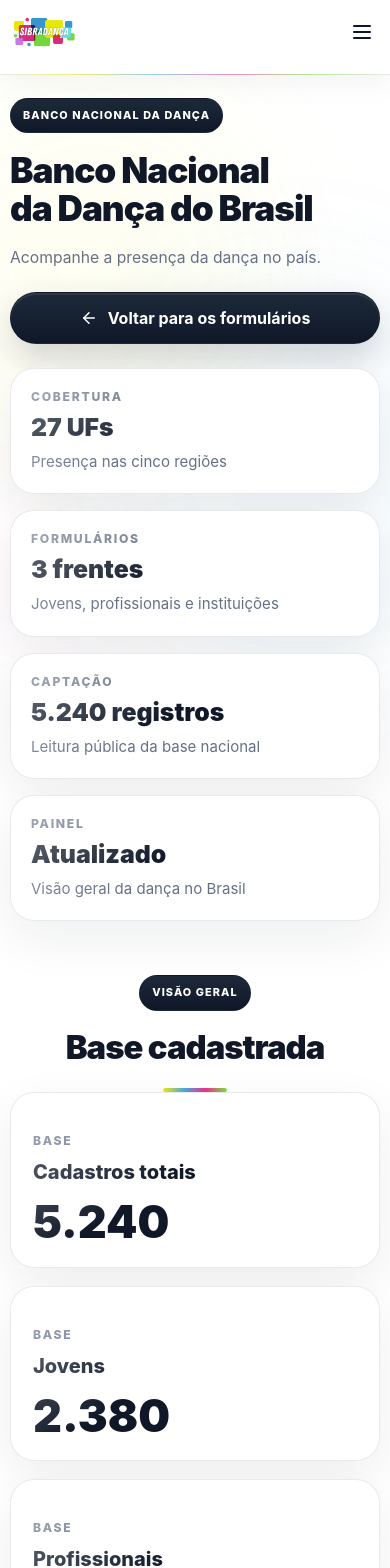
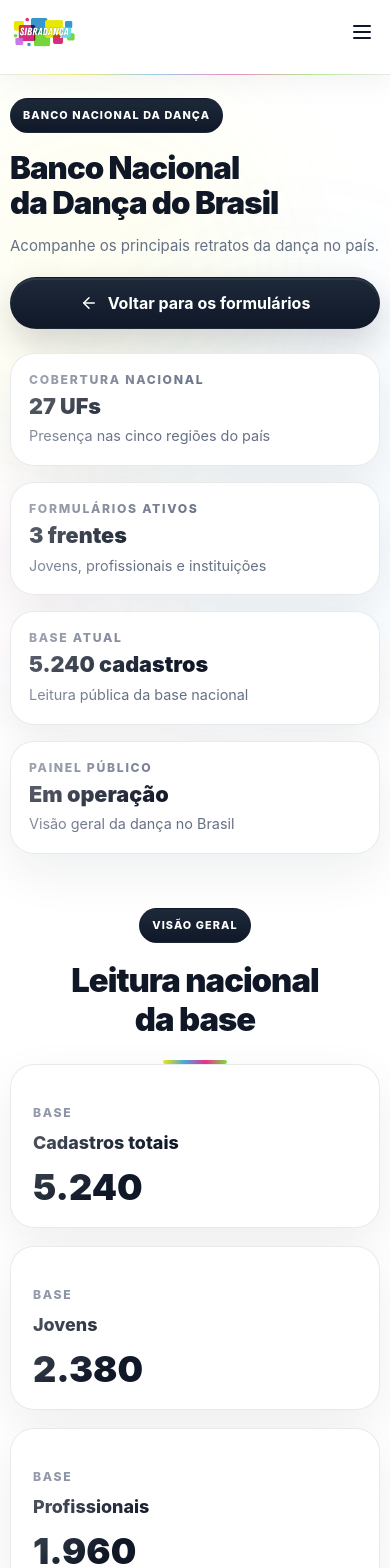
Before and after one commit to abcaa-ong/sibradanca-frontend, a React (Vite) app: page /estatisticas in a window 390 px wide. Shown: the top 1568 px of the page. Built offline with nearby package versions, Linux system fonts and the light colour scheme; no server answers.

Commit message:
fix: refine public dashboard and landing layout

```diff
--- a/src/components/ChartPanel.tsx
+++ b/src/components/ChartPanel.tsx
@@ -37,7 +37,9 @@
   cyan: '#6fd8e6',
 }
 
-function resolveTooltipLabel(item: {
+function resolveTooltipLabel(
+  label: string | number | undefined,
+  item: {
   name?: string | number
   payload?: unknown
 }) {
@@ -45,6 +47,10 @@
 
   if (payload?.name) {
     return payload.name
+  }
+
+  if (typeof label === 'string' && label && label !== 'value') {
+    return label
   }
 
   if (typeof item.name === 'string' && item.name !== 'value') {
@@ -82,19 +88,19 @@
 
   const formatNumber = (value: number) => new Intl.NumberFormat('pt-BR').format(value)
 
-  function CustomTooltip({ active, payload }: TooltipProps<number, string>) {
+  function CustomTooltip({ active, payload, label }: TooltipProps<number, string>) {
     if (!active || !payload?.length) {
       return null
     }
 
     const item = payload[0]
     const value = typeof item.value === 'number' ? item.value : Number(item.value ?? 0)
-    const label = resolveTooltipLabel(item)
+    const resolvedLabel = resolveTooltipLabel(label, item)
 
     return (
       <div className="statistics-tooltip">
-        <strong>{label}</strong>
-        <span>Total nesta leitura: {formatNumber(value)}</span>
+        <strong>{resolvedLabel}</strong>
+        <span>{formatNumber(value)} cadastros nesta leitura</span>
       </div>
     )
   }
@@ -104,7 +110,7 @@
       <div className="panel-top">
         <div>
           <span className="eyebrow">{eyebrowLabel}</span>
-          <h3 style={{ margin: 0, fontSize: '1.15rem', fontWeight: 800 }}>{title}</h3>
+          <h3 style={{ margin: 0, fontSize: '1.02rem', fontWeight: 800, lineHeight: 1.3 }}>{title}</h3>
         </div>
       </div>
 
--- a/src/css/app.css
+++ b/src/css/app.css
@@ -459,12 +459,12 @@
 
 .section-title {
   position: relative;
-  max-width: 860px;
+  max-width: 780px;
   margin: 0 auto;
   display: grid;
   justify-items: center;
   text-align: center;
-  padding-inline: 68px;
+  padding-inline: 56px;
 }
 
 .section-title::after {
@@ -505,9 +505,9 @@
 .section-title h2,
 .section-heading {
   margin: 18px 0 0;
-  max-width: 14ch;
-  font-size: clamp(2rem, 3vw, 3rem);
-  line-height: 1.14;
+  max-width: 16ch;
+  font-size: clamp(1.85rem, 2.8vw, 2.65rem);
+  line-height: 1.18;
   letter-spacing: -0.03em;
   font-weight: 900;
   text-wrap: balance;
@@ -516,10 +516,10 @@
 .section-title p,
 .section-paragraph {
   margin-top: 18px;
-  max-width: 62ch;
+  max-width: 56ch;
   color: var(--muted);
-  line-height: 1.8;
-  font-size: 1.05rem;
+  line-height: 1.72;
+  font-size: 1rem;
   text-wrap: pretty;
 }
 
@@ -667,63 +667,48 @@
   inset: 0;
   pointer-events: none;
   background:
-    radial-gradient(circle at 3% 18%, rgba(239, 47, 141, 0.2) 0 22px, transparent 23px),
-    radial-gradient(circle at 14% 92%, rgba(244, 235, 0, 0.68) 0 8px, transparent 9px),
-    radial-gradient(circle at 88% 26%, rgba(72, 169, 230, 0.2) 0 24px, transparent 25px),
-    radial-gradient(circle at 98% 12%, rgba(123, 227, 61, 0.16) 0 34px, transparent 35px),
-    radial-gradient(circle at 2% 4%, rgba(179, 108, 230, 0.14) 0 15px, transparent 16px);
+    radial-gradient(circle at 4% 12%, rgba(179, 108, 230, 0.14) 0 14px, transparent 15px),
+    radial-gradient(circle at 8% 30%, rgba(239, 47, 141, 0.18) 0 30px, transparent 31px),
+    radial-gradient(circle at 18% 78%, rgba(244, 235, 0, 0.62) 0 8px, transparent 9px),
+    radial-gradient(circle at 86% 24%, rgba(72, 169, 230, 0.18) 0 28px, transparent 29px),
+    radial-gradient(circle at 96% 10%, rgba(123, 227, 61, 0.16) 0 34px, transparent 35px);
 }
 
 .footer-inner {
   position: relative;
   z-index: 1;
-  padding: 18px 0 12px;
+  padding: 22px 0 14px;
   display: grid;
-  grid-template-columns: minmax(0, 1fr) auto;
+  grid-template-columns: minmax(0, 1fr) minmax(280px, auto) minmax(0, 1fr);
   align-items: center;
-  gap: 28px;
+  gap: 18px;
 }
 
-.footer-brand {
+.footer-edge {
   display: flex;
   align-items: center;
-  gap: 16px;
-  min-width: 0;
 }
 
-.footer-brand img {
-  width: 60px;
+.footer-edge-left {
+  justify-content: flex-start;
 }
 
-.footer-brand p {
-  margin: 0;
-  font-size: 0.9rem;
-  color: var(--muted);
-  overflow-wrap: anywhere;
-}
-
-.footer-brand strong {
-}
-
-.footer-links {
-  display: flex;
-  gap: 20px;
-  flex-wrap: wrap;
+.footer-edge-right {
   justify-content: flex-end;
 }
 
-.footer-links a {
+.footer-edge a {
   position: relative;
   font-size: 0.9rem;
   color: #475467;
   transition: color 0.25s ease;
 }
 
-.footer-links a:hover {
+.footer-edge a:hover {
   color: var(--text);
 }
 
-.footer-links a::after {
+.footer-edge a::after {
   content: '';
   position: absolute;
   left: 0;
@@ -735,8 +720,28 @@
   transition: width 0.28s ease;
 }
 
-.footer-links a:hover::after {
+.footer-edge a:hover::after {
   width: 100%;
+}
+
+.footer-brand {
+  display: flex;
+  flex-direction: column;
+  align-items: center;
+  gap: 10px;
+  min-width: 0;
+  text-align: center;
+}
+
+.footer-brand img {
+  width: 68px;
+}
+
+.footer-brand p {
+  margin: 0;
+  font-size: 0.94rem;
+  color: var(--muted);
+  overflow-wrap: anywhere;
 }
 
 .footer-bottom {
@@ -846,7 +851,7 @@
   }
 
   .section-title {
-    padding-inline: 44px;
+    padding-inline: 32px;
   }
 
   .section-title-orb {
@@ -871,20 +876,22 @@
 
   .footer-inner {
     grid-template-columns: 1fr;
-    justify-items: start;
+    justify-items: center;
+    text-align: center;
   }
 
-  .footer-links {
-    justify-content: flex-start;
+  .footer-edge-left,
+  .footer-edge-right {
+    justify-content: center;
   }
 
   .site-footer::after {
     background:
-      radial-gradient(circle at 3% 18%, rgba(239, 47, 141, 0.18) 0 14px, transparent 15px),
-      radial-gradient(circle at 16% 90%, rgba(244, 235, 0, 0.62) 0 6px, transparent 7px),
-      radial-gradient(circle at 92% 24%, rgba(72, 169, 230, 0.18) 0 16px, transparent 17px),
-      radial-gradient(circle at 98% 12%, rgba(123, 227, 61, 0.16) 0 22px, transparent 23px),
-      radial-gradient(circle at 2% 4%, rgba(179, 108, 230, 0.14) 0 12px, transparent 13px);
+      radial-gradient(circle at 4% 10%, rgba(179, 108, 230, 0.14) 0 10px, transparent 11px),
+      radial-gradient(circle at 10% 28%, rgba(239, 47, 141, 0.16) 0 18px, transparent 19px),
+      radial-gradient(circle at 90% 24%, rgba(72, 169, 230, 0.16) 0 18px, transparent 19px),
+      radial-gradient(circle at 97% 10%, rgba(123, 227, 61, 0.14) 0 22px, transparent 23px),
+      radial-gradient(circle at 16% 84%, rgba(244, 235, 0, 0.54) 0 6px, transparent 7px);
   }
 }
 
@@ -932,7 +939,7 @@
   }
 
   .section-title {
-    padding-inline: 18px;
+    padding-inline: 16px;
   }
 
   .section-title-orb {
@@ -956,7 +963,7 @@
   }
 
   .footer-brand {
-    align-items: flex-start;
+    align-items: center;
   }
 }
 
--- a/src/css/statistics-page.css
+++ b/src/css/statistics-page.css
@@ -17,19 +17,19 @@
 
 .statistics-hero-copy h1 {
   margin: 18px 0 0;
-  font-size: clamp(2.55rem, 4.7vw, 4.2rem);
-  line-height: 1.04;
+  font-size: clamp(2.05rem, 3.8vw, 3.2rem);
+  line-height: 1.08;
   letter-spacing: -0.03em;
   font-weight: 900;
-  max-inline-size: 12ch;
+  max-inline-size: 13ch;
   text-wrap: balance;
 }
 
 .statistics-hero-description {
-  max-width: 42ch;
-  margin: 18px 0 0;
-  font-size: 1.02rem;
-  line-height: 1.7;
+  max-width: 34ch;
+  margin: 14px 0 0;
+  font-size: 0.98rem;
+  line-height: 1.65;
   color: var(--muted);
 }
 
@@ -37,7 +37,7 @@
   display: flex;
   flex-wrap: wrap;
   gap: 14px;
-  margin-top: 20px;
+  margin-top: 18px;
 }
 
 .statistics-status-strip {
@@ -48,10 +48,10 @@
 }
 
 .statistics-status-card {
-  min-height: 144px;
-  padding: 20px;
+  min-height: 132px;
+  padding: 18px;
   display: grid;
-  gap: 10px;
+  gap: 8px;
   align-content: start;
 }
 
@@ -60,7 +60,7 @@
 }
 
 .statistics-status-value {
-  font-size: 1.55rem;
+  font-size: 1.35rem;
   line-height: 1.05;
   font-weight: 900;
 }
@@ -68,8 +68,8 @@
 .statistics-status-detail {
   margin: 0;
   color: var(--muted);
-  line-height: 1.55;
-  font-size: 0.94rem;
+  line-height: 1.5;
+  font-size: 0.9rem;
 }
 
 .statistics-note-grid {
@@ -166,7 +166,7 @@
 }
 
 .statistics-kpi-card {
-  min-height: 160px;
+  min-height: 148px;
   display: flex;
   flex-direction: column;
   justify-content: center;
@@ -174,13 +174,13 @@
 
 .statistics-kpi-title {
   margin: 12px 0 0;
-  font-size: 1.25rem;
+  font-size: 1.12rem;
   font-weight: 800;
 }
 
 .statistics-kpi-value {
   margin-top: 16px;
-  font-size: clamp(2.8rem, 5vw, 4rem);
+  font-size: clamp(2.25rem, 4vw, 3.2rem);
   line-height: 1;
   font-weight: 900;
 }
@@ -188,7 +188,7 @@
 .statistics-chart-grid {
   display: grid;
   gap: 18px;
-  margin-top: 24px;
+  margin-top: 18px;
 }
 
 .statistics-compact-stage {
@@ -201,7 +201,7 @@
 
 .statistics-compact-title {
   margin: 0;
-  font-size: 1.1rem;
+  font-size: 1rem;
   font-weight: 800;
 }
 
@@ -214,21 +214,24 @@
 
 .statistics-compact-item {
   display: grid;
+  grid-template-rows: 1fr auto;
   gap: 10px;
-  padding: 16px 14px;
+  padding: 15px 14px;
   border-radius: 18px;
   background: rgba(248, 250, 252, 0.92);
   border: 1px solid rgba(16, 24, 40, 0.08);
+  align-content: space-between;
 }
 
 .statistics-compact-item span {
   color: var(--muted);
-  font-size: 0.92rem;
+  font-size: 0.9rem;
   line-height: 1.4;
+  min-height: 2.6em;
 }
 
 .statistics-compact-item strong {
-  font-size: 1.55rem;
+  font-size: 1.4rem;
   line-height: 1;
   font-weight: 900;
 }
@@ -359,7 +362,7 @@
 }
 
 .statistics-chart-panel {
-  min-height: 420px;
+  min-height: 395px;
 }
 
 .statistics-tooltip {
@@ -384,7 +387,7 @@
 .statistics-chart-summary {
   display: grid;
   gap: 10px;
-  margin-top: 18px;
+  margin-top: 14px;
 }
 
 .statistics-chart-summary-row {
@@ -398,12 +401,12 @@
 
 .statistics-chart-summary-row span {
   color: var(--muted);
-  line-height: 1.5;
+  line-height: 1.45;
 }
 
 .statistics-chart-summary-row strong {
   white-space: nowrap;
-  font-size: 0.98rem;
+  font-size: 0.94rem;
 }
 
 .statistics-metric-grid {
@@ -541,12 +544,12 @@
   }
 
   .statistics-hero-copy h1 {
-    font-size: 2.2rem;
-    line-height: 1.08;
+    font-size: 1.95rem;
+    line-height: 1.1;
   }
 
   .statistics-hero-description {
-    font-size: 0.98rem;
+    font-size: 0.94rem;
   }
 
   .statistics-chart-panel,
--- a/src/pages/HomePage.tsx
+++ b/src/pages/HomePage.tsx
@@ -313,7 +313,7 @@
             <SectionTitle
               badge="Sobre o SIBRADANÇA"
               title="Uma plataforma nacional para jovens, profissionais e instituições da dança"
-              description="Conheça o projeto e veja como participar."
+              description="Conheça o projeto e saiba como participar."
             />
 
             <motion.div
@@ -347,7 +347,7 @@
             <SectionTitle
               badge="Formulários de participação"
               title="Escolha como você participa da dança"
-              description="Selecione a opção que mais combina com a sua atuação."
+              description="Selecione o formulário que mais combina com a sua atuação."
             />
 
             <div className="access-grid">
@@ -379,7 +379,7 @@
           <div className="container">
             <SectionTitle
               badge="Rede institucional"
-              title="Parceiros e apoiadores da dança no Brasil"
+              title="Parceiros e apoiadores da dança"
               description="Instituições, redes e organizações que fortalecem o projeto."
             />
 
@@ -414,6 +414,10 @@
 
       <footer className="site-footer">
         <div className="container footer-inner">
+          <div className="footer-edge footer-edge-left">
+            <a href="#formularios">Formulários</a>
+          </div>
+
           <div className="footer-brand">
             <img src={logo} alt="Logo SIBRADANÇA" />
             <p>
@@ -421,8 +425,7 @@
             </p>
           </div>
 
-          <div className="footer-links">
-            <a href="#formularios">Formulários</a>
+          <div className="footer-edge footer-edge-right">
             <a href="#">Política de privacidade</a>
           </div>
         </div>
--- a/src/pages/StatisticsPage.tsx
+++ b/src/pages/StatisticsPage.tsx
@@ -31,10 +31,10 @@
 ]
 
 const statusCards: StatusCard[] = [
-  { label: 'Cobertura', value: '27 UFs', detail: 'Presença nas cinco regiões' },
-  { label: 'Formulários', value: '3 frentes', detail: 'Jovens, profissionais e instituições' },
-  { label: 'Captação', value: '5.240 registros', detail: 'Leitura pública da base nacional' },
-  { label: 'Painel', value: 'Atualizado', detail: 'Visão geral da dança no Brasil' },
+  { label: 'Cobertura nacional', value: '27 UFs', detail: 'Presença nas cinco regiões do país' },
+  { label: 'Formulários ativos', value: '3 frentes', detail: 'Jovens, profissionais e instituições' },
+  { label: 'Base atual', value: '5.240 cadastros', detail: 'Leitura pública da base nacional' },
+  { label: 'Painel público', value: 'Em operação', detail: 'Visão geral da dança no Brasil' },
 ]
 
 const profileDistribution: ChartItem[] = [
@@ -107,6 +107,22 @@
   { name: 'Editais e oportunidades', value: 790 },
   { name: 'Conteúdo digital', value: 650 },
   { name: 'Gestão e carreira', value: 520 },
+]
+
+const institutionStructureDistribution: ChartItem[] = [
+  { name: 'Com aulas regulares', value: 710 },
+  { name: 'Atuação em periferias', value: 520 },
+  { name: 'Uso de espaço público', value: 430 },
+  { name: 'Sede própria', value: 390 },
+  { name: 'Com bolsas ativas', value: 265 },
+]
+
+const publicPolicyDistribution: ChartItem[] = [
+  { name: 'Já acessou edital', value: 640 },
+  { name: 'Busca formação em gestão', value: 530 },
+  { name: 'Quer parcerias públicas', value: 470 },
+  { name: 'Conhece conselho de cultura', value: 315 },
+  { name: 'Conhece plano municipal', value: 280 },
 ]
 
 const formatNumber = (value: number) => new Intl.NumberFormat('pt-BR').format(value)
@@ -182,7 +198,7 @@
             <div className="statistics-hero-copy">
               <Badge dark>Banco Nacional da Dança</Badge>
               <h1>Banco Nacional da Dança do Brasil</h1>
-              <p className="statistics-hero-description">Acompanhe a presença da dança no país.</p>
+              <p className="statistics-hero-description">Acompanhe os principais retratos da dança no país.</p>
             </div>
 
             <div className="statistics-hero-actions">
@@ -206,7 +222,7 @@
 
         <section className="section-space">
           <div className="container">
-            <SectionTitle badge="Visão geral" title="Base cadastrada" />
+            <SectionTitle badge="Visão geral" title="Leitura nacional da base" />
 
             <div className="statistics-kpi-grid statistics-kpi-grid--four">
               {overviewCards.map((item) => (
@@ -308,7 +324,7 @@
 
         <section className="section-space">
           <div className="container">
-            <SectionTitle badge="Formação e interesses" title="Trajetórias da dança" />
+            <SectionTitle badge="Formação e interesses" title="Formação, trabalho e continuidade" />
 
             <div className="statistics-chart-grid two-columns">
               <ChartPanel
@@ -326,10 +342,35 @@
             </div>
           </div>
         </section>
+
+        <section className="section-space">
+          <div className="container">
+            <SectionTitle badge="Instituições e políticas públicas" title="Estrutura e articulação da dança" />
+
+            <div className="statistics-chart-grid two-columns">
+              <ChartPanel
+                title="Estrutura institucional"
+                data={institutionStructureDistribution}
+                eyebrowLabel="Instituições"
+                summaryItems={5}
+              />
+              <ChartPanel
+                title="Temas ligados a apoio público"
+                data={publicPolicyDistribution}
+                eyebrowLabel="Políticas públicas"
+                summaryItems={5}
+              />
+            </div>
+          </div>
+        </section>
       </main>
 
       <footer className="site-footer">
         <div className="container footer-inner">
+          <div className="footer-edge footer-edge-left">
+            <Link to="/">Formulários</Link>
+          </div>
+
           <div className="footer-brand">
             <img src={logo} alt="Logo SIBRADANÇA" />
             <p>
@@ -337,9 +378,8 @@
             </p>
           </div>
 
-          <div className="footer-links">
-            <Link to="/">Formulários</Link>
-            <Link to="/estatisticas-nacionais">Estatísticas nacionais</Link>
+          <div className="footer-edge footer-edge-right">
+            <a href="#">Política de privacidade</a>
           </div>
         </div>
 
```
Also changed, not shown: src/css/home-page.css (+22 -16 lines).
